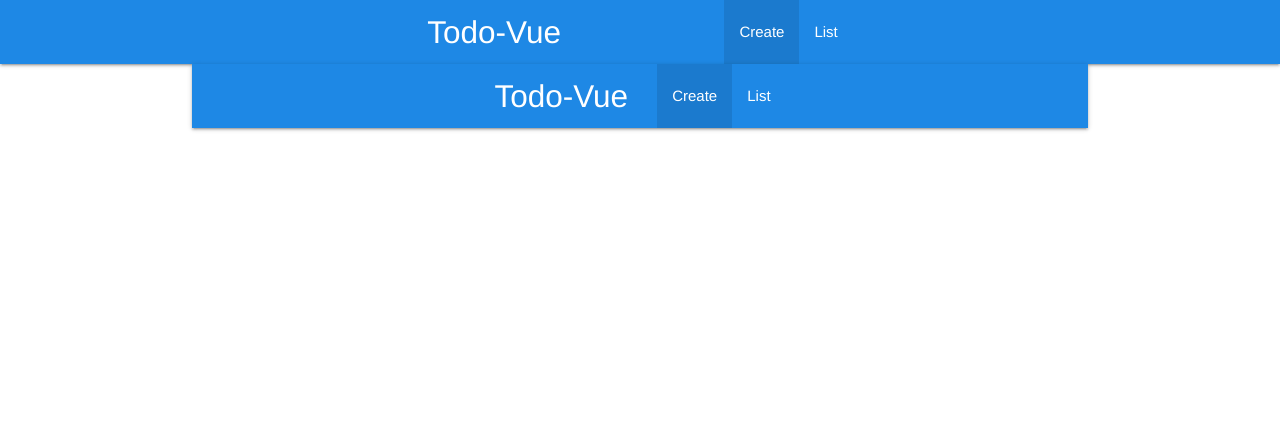
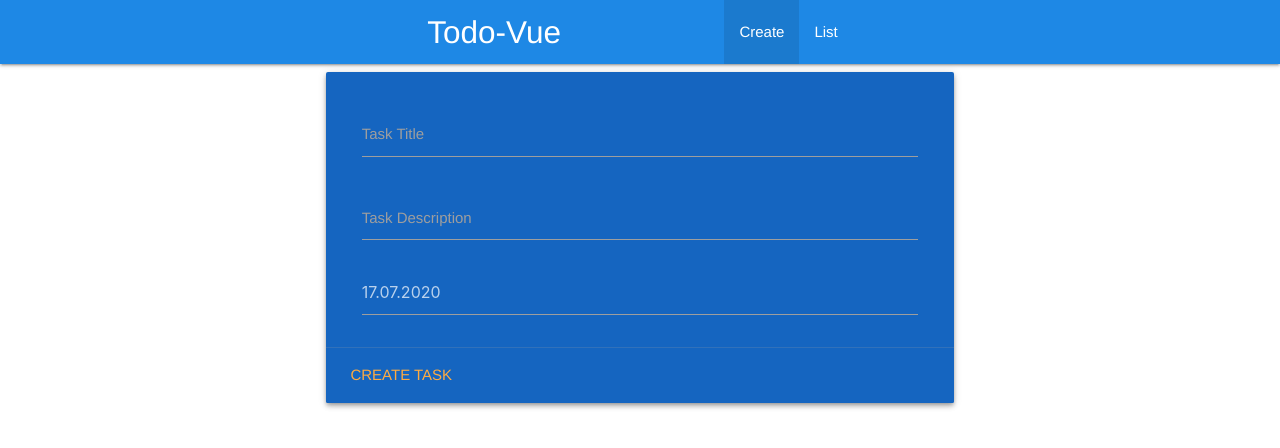
Before and after one commit to bogdanaks/todo-vue, a Vue app: page / in a window 1280 px wide. Shown: the top 448 px of the page. Built offline with nearby package versions, Linux system fonts and the light colour scheme.

Commit message:
Create template create view

```diff
--- a/src/views/Create.vue
+++ b/src/views/Create.vue
@@ -1,11 +1,70 @@
 <template>
-  <Navbar />
+  <div class="container">
+    <div class="row">
+
+      <div class="card blue darken-3 z-depth-2">
+        <div class="card-content white-text">
+          <div class="row">
+            <div class="input-field col s12">
+              <input id="taskTitle" type="text" class="validate">
+              <label for="taskTitle">Task Title</label>
+            </div>
+          </div>
+          <div class="row">
+            <div class="input-field col s12">
+              <textarea id="textarea" class="materialize-textarea"></textarea>
+              <label for="textarea">Task Description</label>
+            </div>
+          </div>
+          <div class="row">
+            <div class="col s12">
+              <input type="text" ref="datepicker" class="datepicker">
+            </div>
+          </div>
+        </div>
+        <div class="card-action">
+          <a href="#">Create task</a>
+        </div>
+      </div>
+
+    </div>
+  </div>
 </template>
 
 <script>
-import Navbar from '@/components/Navbar.vue'
 export default {
-  name: 'Home',
-  components: { Navbar }
+  name: 'Create',
+  components: {  },
+  mounted() {
+    M.Datepicker.init(this.$refs.datepicker, {
+      format: 'dd.mm.yyyy',
+      defaultDate: new Date(),
+      setDefaultDate: true
+    })
+  }
 }
 </script>
+
+<style lang="scss">
+  .row {
+    margin-bottom: 0;
+  }
+  input {
+    color: rgba(255, 255, 255, 0.7);
+  }
+  textarea {
+    color: rgba(255, 255, 255, 0.7);
+  }
+  .datepicker-day-button {
+    color: #000;
+  }
+  .datepicker-table td.is-selected {
+    background-color: #1565C0;
+    .datepicker-day-button {
+      color: #fff;
+    }
+  }
+  .datepicker-date-display {
+    background-color: #1565C0;
+  }
+</style>
```
